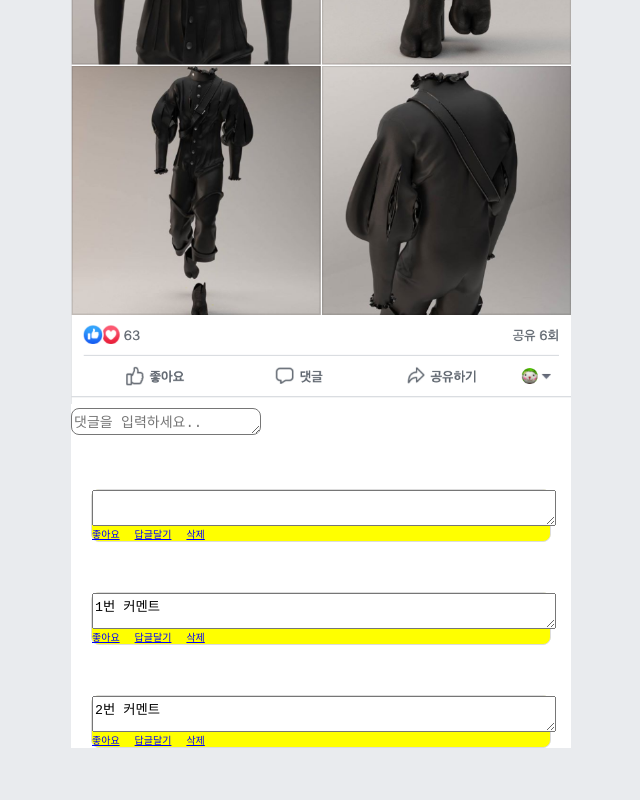
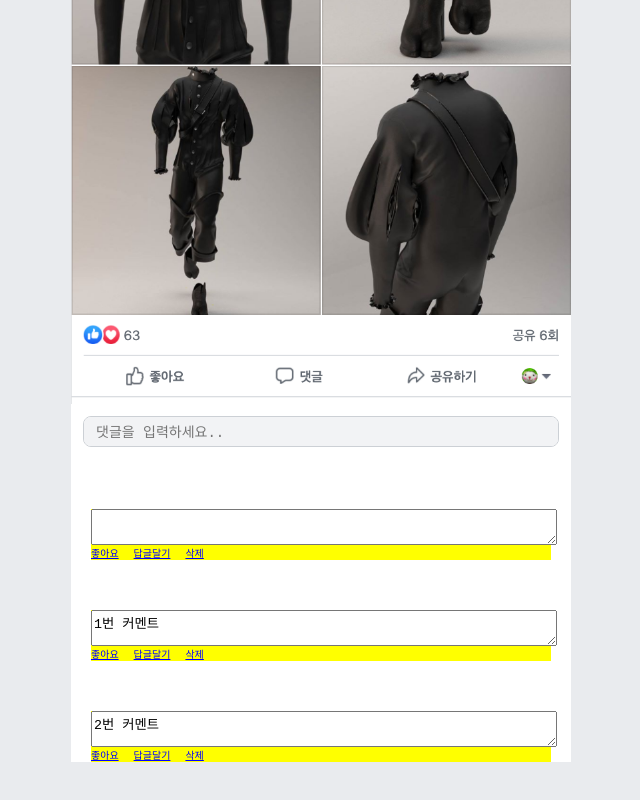
Before and after one commit to soobing/react-comment, a React app: page / in a window 1280 px wide. Shown: the part 442-1242 px from the top of the page, without its empty margins (319-959 px from the left). Built offline with nearby package versions, Linux system fonts and the light colour scheme.

Commit message:
style 조정

```diff
--- a/src/assets/comment.css
+++ b/src/assets/comment.css
@@ -1,15 +1,20 @@
 .default-comment {
   font-size: 14px;
-  height: 21px;
+  height: 31px;
   border-radius: 8px;
-
+  background-color: #f2f3f5;
+  border: 1px solid #ccd0d5;
+  margin: 8px 12px;
+  width: calc(100% - 24px);
+  padding: 8px 12px;
+  box-sizing: border-box;
+  line-height: 16px;
+  resize: none;
 }
 
 .comment {
   display: flex;
   flex-direction: column;
-  border: 1px solid gainsboro;
-  border-radius: 8px;
   background: yellow;
   font-size: 10px;
   margin: 50px 20px;
--- a/src/assets/style.css
+++ b/src/assets/style.css
@@ -3,6 +3,7 @@ body {
 }
 .wrapper {
   max-width: 500px;
+  height: 100%;
   background: white;
   box-sizing: border-box;
   margin: auto;
```
